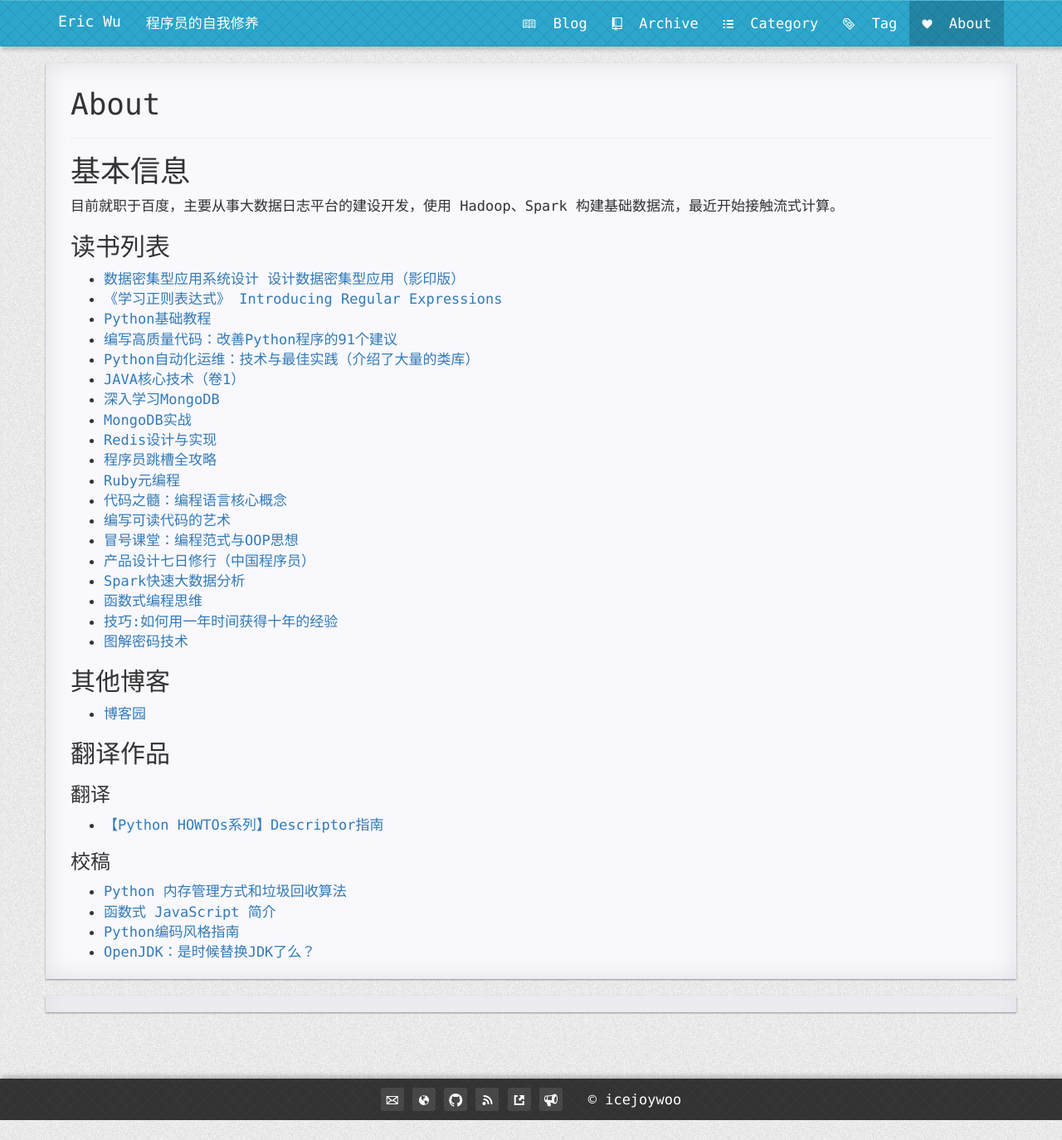
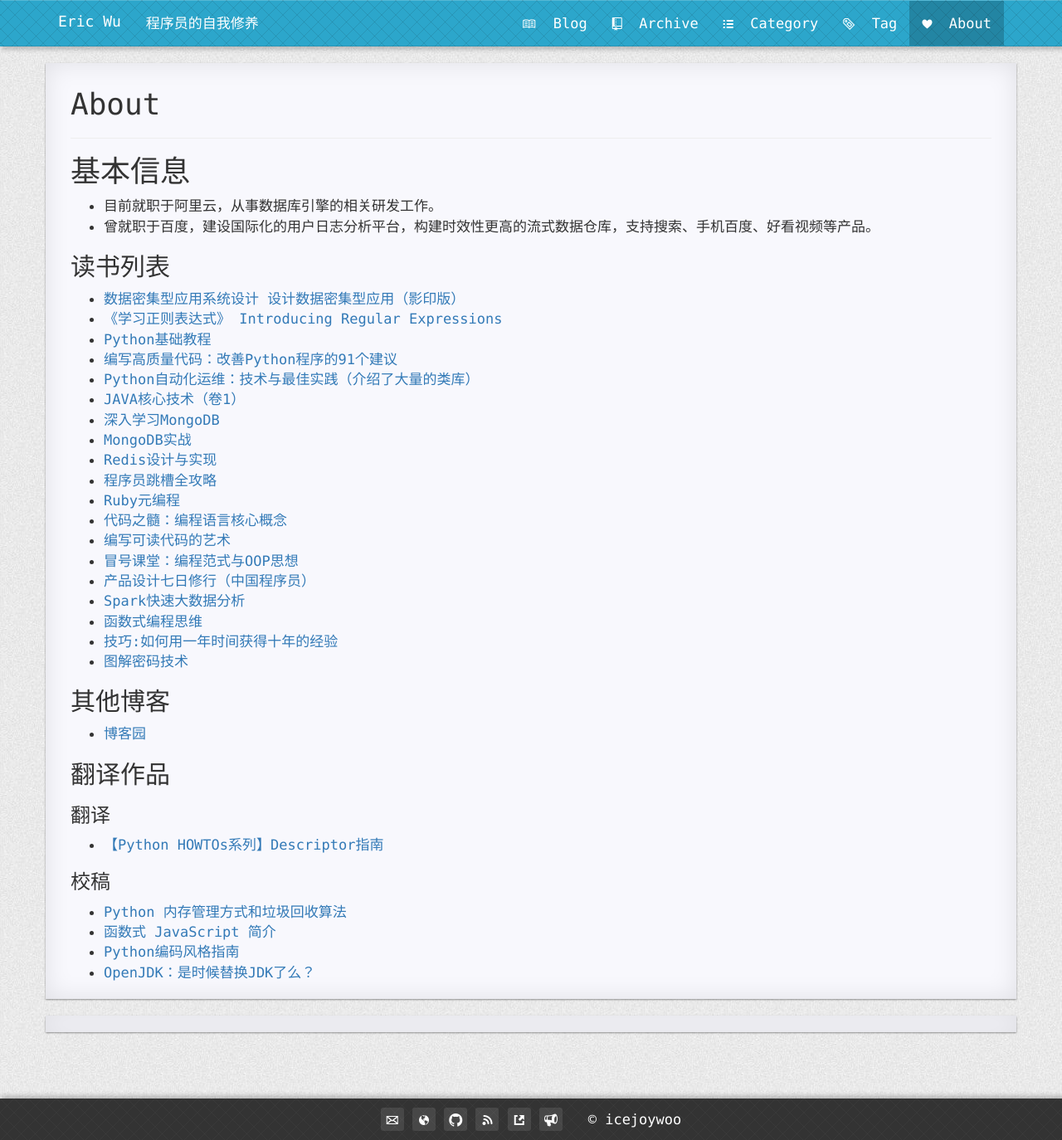
Before and after one commit to icejoywoo/icejoywoo.github.io, a Jekyll site: the page built from pages/4about.md, in a window 1280 px wide. Shown: the whole page at 83% size. Built offline with Jekyll 4.4.1, drawn with Linux system fonts in a browser that asks for light colours; comment, search, counter and statistics services are not loaded.

Commit message:
update about

```diff
--- a/pages/4about.md
+++ b/pages/4about.md
@@ -8,7 +8,8 @@ isNavItem: true
 
 # 基本信息
 
-目前就职于百度，主要从事大数据日志平台的建设开发，使用 Hadoop、Spark 构建基础数据流，最近开始接触流式计算。
+* 目前就职于阿里云，从事数据库引擎的相关研发工作。
+* 曾就职于百度，建设国际化的用户日志分析平台，构建时效性更高的流式数据仓库，支持搜索、手机百度、好看视频等产品。
 
 ## 读书列表
 
```
